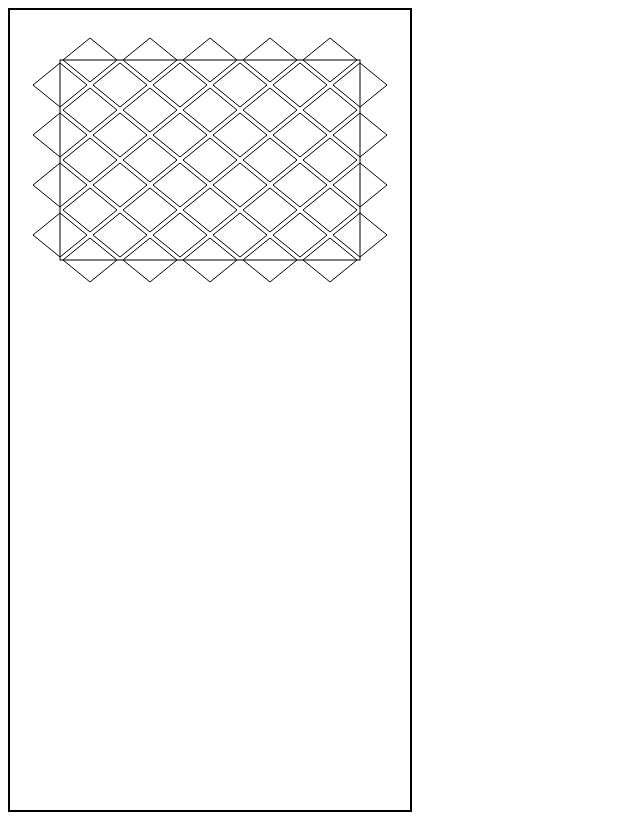
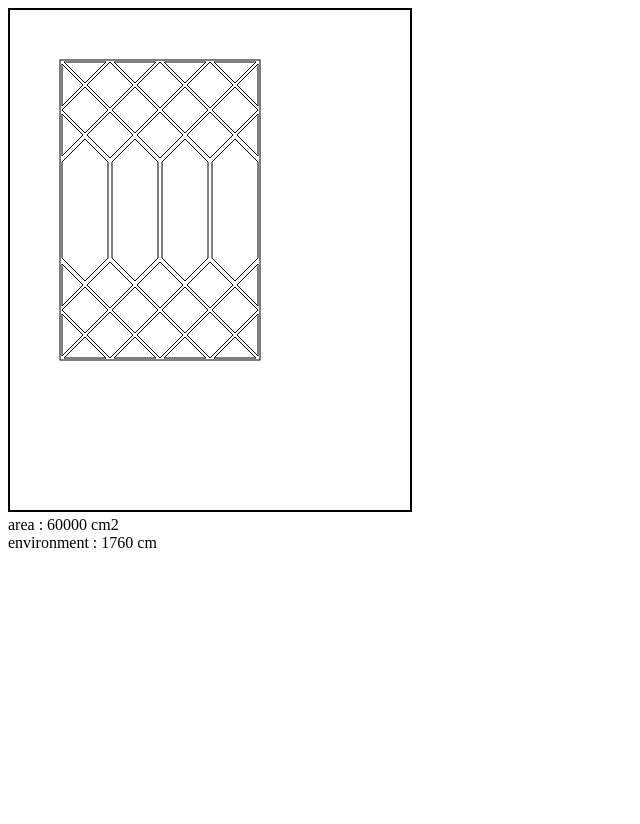
Before and after one commit to mohammaddan/Canvas-Tile2, a plain HTML site: page index.html in a window 1280 px wide. Shown: the whole page, without its empty margins (0-640 px from the left). After the commit the page ends 800 px from the top, so only its background shows below. Drawn offline with Linux system fonts and the light colour scheme.

Commit message:
SpotSpearMirror

```diff
--- a/Classes/BaseDrawer.js
+++ b/Classes/BaseDrawer.js
@@ -22,7 +22,7 @@ export default class BaseDrawer {
     isOnTheShape(x, y) {
         let sz = this.primitives.length;
         for (let i = 0; i < sz - 1; i++) {
-            if (this.primitives[i].points.some(p => p.x === x && p.y === y)) return true
+            if (this.primitives[i].points.some(p => Math.abs(p.x - x) < .0000001 && Math.abs(p.y - y) < .0000001)) return true
         }
         return false
     }
@@ -30,20 +30,22 @@ export default class BaseDrawer {
     addPointInRows(point, offsetX = 0) {
         let nextRow = this.rows.find(r => r.height == point.y)
         if (nextRow == null) {
-            this.rows.push({ height: point.y, points: new Set([this.xOffet]) });
+            this.rows.push({ height: point.y, points: new Set([offsetX]) });
             nextRow = this.rows[this.rows.length - 1];
             this.rows = this.rows.sort((a, b) => a.height - b.height)
         }
-        nextRow.points.add(point.x)
+        if (offsetX !== point.x) nextRow.points.add(point.x)
     }
 
     addShape(primitive) {
+        console.log([...this.rows]);
+
         let x = [...this.rows[0].points].sort((a, b) => a - b)[0];
         let y = this.rows[0].height;
         this.rows[0].points.forEach((q) => {
             isNaN(q) ? this.rows[0].points.delete(q) : "";
         });
-        while (x + primitive.points[0].x > this.width || this.isInTheShape(primitive, x, y)) {
+        while (x + primitive.width > this.width || this.isInTheShape(primitive, x, y)) {
             this.rows[0].points.delete(x);
             this.rows[0].points.forEach((q) => { isNaN(q) ? this.rows[0].points.delete(q) : ""; });
             if (this.rows[0].points.size === 0) {
@@ -56,14 +58,35 @@ export default class BaseDrawer {
         this.primitives.push(primitive);
         this.rows[0].points.delete(x);
         primitive.points.forEach((p, index) => {
-            if (index && (p.x >= -primitive.width / 2) &&
+            if (index && (p.x >= 0) &&
                 (p.y >= 0) && (p.x < this.width) && !this.isOnTheShape(p.x, p.y))
                 this.addPointInRows(p)
         })
-        if (this.rows[0].points.size === 0) this.rows = this.rows.splice(1);
-        if (this.rows[0].points.size === 0) this.rows = this.rows.splice(1);
+        while (this.rows.length && this.rows[0].points.size === 0) {
+            this.rows = this.rows.splice(1);
+        }
+        // if (this.rows[0].points.size === 0) this.rows = this.rows.splice(1);
+        // if (this.rows[0].points.size === 0) this.rows = this.rows.splice(1);
         // console.log(this.rows)
         // this.drawLastShapeWithAllPoint();
+    }
+
+    addOneShapeAt(x, y, primitive) {
+        primitive.shiftXY(x, y);
+        this.primitives.push(primitive);
+    }
+
+    addOneRowOfShapes(x, y, primitive, countX) {
+        for (let i = 0; i < countX; i++) {
+            let temp = primitive.clone();
+            temp.shiftXY(x, y);
+            this.primitives.push(temp);
+            x += temp.width;
+        }
+        // this.addPointInRows({ x: x, y: y }, x);
+        // this.addPointInRows({ x: 0, y: y + primitive.height });
+        // let r0 = this.rows.findIndex(r => r.height === 0);
+        // if (r0 >= 0) this.rows = this.rows.splice(1);
     }
 
     drawLastShapeWithAllPoint() {
@@ -86,6 +109,7 @@ export default class BaseDrawer {
         // this.ctx.imageSmoothingEnabled = true;
         // console.log(this.shapes);
         // this.ctx.strokeStyle='#000000aa';
+        this.ctx.clearRect(0, 0, this.width + 100, this.height + 100);
         this.ctx.strokeRect(50, 50, this.width, this.height);
 
         this.primitives.forEach(shape => shape.draw(this.ctx))
--- /dev/null
+++ b/Classes/Mirrors/BaseMirror.js
@@ -0,0 +1,57 @@
+import BaseDrawer from "../BaseDrawer.js";
+import LeftTriangle from "../Primitives/LeftTriangle.js";
+import Lozenge from "../Primitives/Lozenge.js";
+import RightTriangle from "../Primitives/RightTriangle.js";
+
+export default class BaseMirror {
+    constructor(ctx, width, height) {
+        this.ctx = ctx;
+        this.width = width;
+        this.height = height;
+        this.drawer = new BaseDrawer(ctx, width, height);
+    }
+
+    draw() {
+        this.drawer.drawAll();
+    }
+
+    area() {
+        let a = 0;
+        let width = this.drawer.width;
+        let height = this.drawer.height;
+        this.drawer.primitives.forEach(p => {
+            a += p.area(width, height);
+        });
+        return Math.round(a);
+    }
+
+    environment() {
+        return Math.round(this.drawer.primitives.reduce((prev, next) => prev + next.environment(), 0));
+    }
+
+    parameters(){
+        return [
+            {value:'countX',label:'تعداد تکرار در عرض'},
+            {value:'countY',label:'تعداد تکرار در ارتفاع'},
+        ]
+    }
+
+    limits(){
+        return {
+            countX:null,countY:null
+        }
+    }
+
+    add2RowLozenge(y,lWidth,lHeight,countX,padding=0){
+        for (let i = 0; i < 2; i++) {
+            this.drawer.addOneShapeAt(0, lHeight * i+y, new LeftTriangle(lWidth / 2, lHeight, padding));
+            this.drawer.addOneRowOfShapes(lWidth / 2, lHeight / 2 + lHeight * i+y,
+                new Lozenge(lWidth, lHeight, padding), countX - 1);
+            this.drawer.addOneShapeAt(this.width - lWidth / 2, lHeight * i+y,
+                new RightTriangle(lWidth / 2, lHeight, padding));
+            if (i===0)
+                this.drawer.addOneRowOfShapes(0, lHeight + lHeight * i+y,
+                    new Lozenge(lWidth, lHeight, padding), countX);
+        }
+    }
+}
--- a/Classes/Mirrors/LozengeMirror.js
+++ b/Classes/Mirrors/LozengeMirror.js
@@ -1,21 +1,43 @@
-import BaseDrawer from "../BaseDrawer.js";
+import BottomTriangle from "../Primitives/BottomTriangle.js";
+import LeftTriangle from "../Primitives/LeftTriangle.js";
 import Lozenge from "../Primitives/Lozenge.js";
+import RightTriangle from "../Primitives/RightTriangle.js";
+import UpperTriangle from "../Primitives/UpperTriangle.js";
+import BaseMirror from "./BaseMirror.js";
 
-export default class LozengeMirror {
-    constructor(ctx, width, height, countX, countY) {
-        this.ctx = ctx;
-        this.width = width;
-        this.height = height;
+export default class LozengeMirror extends BaseMirror {
+    constructor(ctx, width, height, countX, countY, padding = 0) {
+        super(ctx, width, height);
+
         this.lozengeWidth = width / countX;
         this.lozengeHeight = height / countY;
-        this.drawer = new BaseDrawer(ctx, width, height, -this.lozengeWidth / 2);
-        let cnt = (countX + 1) * countY + countX * (countY + 1);
-        for (let i = 0; i < cnt; i++) {
-            this.drawer.addShape(new Lozenge(this.lozengeWidth, this.lozengeHeight, 3));
-        }
+        this.drawer.addOneRowOfShapes(0, 0, new UpperTriangle(this.lozengeWidth, this.lozengeHeight / 2, padding), countX);
+        for(let i=0;i<countY-1;i++)
+            this.add2RowLozenge(this.lozengeHeight*i,this.lozengeWidth,this.lozengeHeight,countX,padding);
+
+        this.drawer.addOneRowOfShapes(0, height - this.lozengeHeight / 2, new BottomTriangle(this.lozengeWidth, this.lozengeHeight / 2, padding), countX);
+
+        // for (let i = 0; i < countY; i++) {
+        //     this.drawer.addOneShapeAt(0, this.lozengeHeight * i, new LeftTriangle(this.lozengeWidth / 2, this.lozengeHeight, padding));
+        //     this.drawer.addOneRowOfShapes(this.lozengeWidth / 2, this.lozengeHeight / 2 + this.lozengeHeight * i,
+        //         new Lozenge(this.lozengeWidth, this.lozengeHeight, padding), countX - 1);
+        //     this.drawer.addOneShapeAt(this.width - this.lozengeWidth / 2, this.lozengeHeight * i,
+        //         new RightTriangle(this.lozengeWidth / 2, this.lozengeHeight, padding));
+        //     if (i < countY - 1)
+        //         this.drawer.addOneRowOfShapes(0, this.lozengeHeight + this.lozengeHeight * i,
+        //             new Lozenge(this.lozengeWidth, this.lozengeHeight, padding), countX);
+        // }
+
+
+        // let cnt = 2 * countX * countY;
+        // this.drawer.addOneRowOfShapes(0, this.lozengeHeight, new Lozenge(this.lozengeWidth, this.lozengeHeight,padding), countX);
+        // for (let i = 0; i < countX; i++) {
+        //     this.drawer.addShape(new UpperTriangle(this.lozengeWidth, this.lozengeHeight / 2,padding));
+        // }
+        // for (let i = 0; i < 1; i++) {
+        //     if (i % (2 * countX) === 0) this.drawer.addShape(new LeftTriangle(this.lozengeWidth / 2, this.lozengeHeight,padding));
+        //     this.drawer.addShape(new Lozenge(this.lozengeWidth, this.lozengeHeight,padding));
+        // }
     }
 
-    draw() {
-        this.drawer.drawAll();
-    }
 }
--- /dev/null
+++ b/Classes/Mirrors/SpotSpearMirror.js
@@ -0,0 +1,31 @@
+import BottomTriangle from "../Primitives/BottomTriangle.js";
+import UpperTriangle from "../Primitives/UpperTriangle.js";
+import BaseMirror from "./BaseMirror.js";
+import Spear from "../Primitives/Spear.js";
+
+export default class SpotSpearMirror extends BaseMirror {
+    constructor(ctx, width, height, countX, padding = 0) {
+        super(ctx, width, height);
+
+        this.spearWidth = this.lozengeHeight = this.lozengeWidth = width / countX;
+        this.spearHeight= height - 3 * this.lozengeHeight;
+        this.drawer.addOneRowOfShapes(0, 0, new UpperTriangle(this.lozengeWidth, this.lozengeHeight / 2, padding), countX);
+        this.add2RowLozenge(0,this.lozengeWidth,this.lozengeHeight,countX,padding);
+        this.drawer.addOneRowOfShapes(0, 2* this.lozengeHeight , new Spear(this.spearWidth, this.spearHeight, padding), countX);
+        this.add2RowLozenge(this.spearHeight+this.lozengeHeight,this.lozengeWidth,this.lozengeHeight,countX,padding);
+        this.drawer.addOneRowOfShapes(0, height - this.lozengeHeight / 2, new BottomTriangle(this.lozengeWidth, this.lozengeHeight / 2, padding), countX);
+    }
+
+    parameters(){
+        return [
+            {value:'countX',label:'تعداد تکرار در عرض'},
+        ]
+    }
+
+    limits(){
+        return {
+            countX: []
+        }
+    }
+
+}
--- a/Classes/Primitive.js
+++ b/Classes/Primitive.js
@@ -42,15 +42,19 @@ export default class Primitive {
     }
 
     isInside(p) {
-        let res = 0;
         let size = this.points.length;
         for (let i = 0; i < size; i++) {
-            res += this.isLeft(p, this.points[i], this.points[(i + 1) % size]) ? 1 : -1;
+            if (Math.abs(p.x - this.points[i].x) < .00000001 && Math.abs(p.y - this.points[i].y) < .00000001) return false;
+            if (!this.isLeft(p, this.points[i], this.points[(i + 1) % size])) return false;
         }
-        return res === size;
+        return true;
     }
 
     isLeft(p, p1, p2) {
-        return ((p2.x - p1.x) * (p.y - p1.y) - (p2.y - p1.y) * (p.x - p1.x)) > 0;
+        return (p2.x - p1.x) * (p.y - p1.y) - (p2.y - p1.y) * (p.x - p1.x) > 0;
+    }
+
+    isInDrawerBound(width, height) {
+        return !this.points.some(p => p.x < 0 || p.x > width || p.y < 0 || p.y > height);
     }
 }
--- /dev/null
+++ b/Classes/Primitives/BottomTriangle.js
@@ -0,0 +1,28 @@
+import Primitive from "../Primitive.js";
+
+export default class BottomTriangle extends Primitive {
+    constructor(width, height, padding = 0, lineWidth = 1) {
+        super(width, height, padding, lineWidth);
+
+        this.points.push({ x: width / 2, y: 0 });
+        this.points.push({ x: width, y: height });
+        this.points.push({ x: 0, y: height });
+
+        this.drawablePoints.push({ x: width / 2, y: padding });
+        this.drawablePoints.push({ x: width - padding * 2, y: height - padding });
+        this.drawablePoints.push({ x: padding * 2, y: height - padding });
+    }
+
+    clone() {
+        return new BottomTriangle(this.width, this.height, this.padding, this.lineWidth);
+    }
+
+    area(drawerWidth, drawerHeight) {
+        return this.width * this.height / 2;
+    }
+
+    environment() {
+        let edge = Math.sqrt((this.width / 2) ^ 2 + this.height ^ 2);
+        return edge * 2 + this.width;
+    }
+}
--- /dev/null
+++ b/Classes/Primitives/LeftTriangle.js
@@ -0,0 +1,28 @@
+import Primitive from "../Primitive.js";
+
+export default class LeftTriangle extends Primitive {
+    constructor(width, height, padding = 0, lineWidth = 1) {
+        super(width, height, padding, lineWidth);
+        this.points.push({ x: 0, y: 0 });
+        this.points.push({ x: width, y: height / 2 });
+        this.points.push({ x: 0, y: height });
+
+        this.drawablePoints.push({ x: padding, y: 2 * padding });
+        this.drawablePoints.push({ x: width - padding, y: height / 2 });
+        this.drawablePoints.push({ x: padding, y: height - 2 * padding });
+
+    }
+
+    clone() {
+        return new LeftTriangle(this.width, this.height, this.padding, this.lineWidth);
+    }
+
+    area(drawerWidth, drawerHeight) {
+        return this.width * this.height / 2;
+    }
+
+    environment() {
+        let edge = Math.sqrt((this.height / 2) ^ 2 + this.width ^ 2);
+        return edge * 2 + this.height;
+    }
+}
--- a/Classes/Primitives/Lozenge.js
+++ b/Classes/Primitives/Lozenge.js
@@ -13,4 +13,21 @@ export default class Lozenge extends Primitive {
         this.drawablePoints.push({ x: width - padding, y: 0 });
         this.drawablePoints.push({ x: width / 2, y: height / 2 - padding });
     }
+
+    clone() {
+        return new Lozenge(this.width, this.height, this.padding, this.lineWidth);
+    }
+
+    area(drawerWidth, drawerHeight) {
+        // if (this.isInDrawerBound(drawerWidth, drawerHeight))
+        return this.width * this.height / 2;
+        // return this.width * this.height / 4;
+    }
+
+    environment() {
+        let edge = Math.sqrt(this.width ^ 2 + this.height ^ 2);
+        // if (this.isInDrawerBound(drawerWidth, drawerHeight))
+        return edge * 4;
+
+    }
 }
--- /dev/null
+++ b/Classes/Primitives/RightTriangle.js
@@ -0,0 +1,27 @@
+import Primitive from "../Primitive.js";
+
+export default class RightTriangle extends Primitive {
+    constructor(width, height, padding = 0, lineWidth = 1) {
+        super(width, height, padding, lineWidth);
+        this.points.push({ x: width, y: 0 });
+        this.points.push({ x: width, y: height });
+        this.points.push({ x: 0, y: height / 2 });
+
+        this.drawablePoints.push({ x: width - padding, y: 2 * padding });
+        this.drawablePoints.push({ x: width - padding, y: height - 2 * padding });
+        this.drawablePoints.push({ x: padding, y: height / 2 });
+    }
+
+    clone() {
+        return new RightTriangle(this.width, this.height, this.padding, this.lineWidth);
+    }
+
+    area(drawerWidth, drawerHeight) {
+        return this.width * this.height / 2;
+    }
+
+    environment() {
+        let edge = Math.sqrt((this.height / 2) ^ 2 + this.width ^ 2);
+        return edge * 2 + this.height;
+    }
+}
--- /dev/null
+++ b/Classes/Primitives/Spear.js
@@ -0,0 +1,36 @@
+import Primitive from "../Primitive.js";
+
+export default class Spear extends Primitive {
+    constructor(width, height, padding = 0, lineWidth = 1) {
+        super(width, height, padding, lineWidth);
+        this.h1=width/2;
+        this.h2=height-2*this.h1;
+        this.points.push({ x: 0, y: 0 });
+        this.points.push({ x: width / 2, y: -this.h1 });
+        this.points.push({ x: width, y: 0 });
+        this.points.push({ x: width, y: this.h2 });
+        this.points.push({ x: width/2, y: this.h1+this.h2 });
+        this.points.push({ x: 0, y: this.h2 });
+
+        this.drawablePoints.push({ x: padding, y: padding });
+        this.drawablePoints.push({ x: width / 2, y: - this.h1+ 2*padding });
+        this.drawablePoints.push({ x: width-padding, y: padding });
+        this.drawablePoints.push({ x: width-padding, y: this.h2-padding });
+        this.drawablePoints.push({ x: width/2, y: this.h1+this.h2 -2*padding});
+        this.drawablePoints.push({ x: padding, y: this.h2-padding });
+    }
+
+    clone() {
+        return new Spear(this.width, this.height, this.padding, this.lineWidth);
+    }
+
+    area(drawerWidth, drawerHeight) {
+        return this.width * this.h1+this.width*this.h2;
+    }
+
+    environment() {
+        let edge = Math.sqrt((this.width/2) ^ 2 + this.h1 ^ 2);
+        return edge * 4+2*this.h2;
+
+    }
+}
--- /dev/null
+++ b/Classes/Primitives/UpperTriangle.js
@@ -0,0 +1,27 @@
+import Primitive from "../Primitive.js";
+
+export default class UpperTriangle extends Primitive {
+    constructor(width, height, padding = 0, lineWidth = 1) {
+        super(width, height, padding, lineWidth);
+        this.points.push({ x: 0, y: 0 });
+        this.points.push({ x: width, y: 0 });
+        this.points.push({ x: width / 2, y: height });
+
+        this.drawablePoints.push({ x: padding * 2, y: padding });
+        this.drawablePoints.push({ x: width - padding * 2, y: padding });
+        this.drawablePoints.push({ x: width / 2, y: height - padding });
+    }
+
+    clone() {
+        return new UpperTriangle(this.width, this.height, this.padding, this.lineWidth);
+    }
+
+    area(drawerWidth, drawerHeight) {
+        return this.width * this.height / 2;
+    }
+
+    environment() {
+        let edge = Math.sqrt((this.width / 2) ^ 2 + this.height ^ 2);
+        return edge * 2 + this.width;
+    }
+}
--- a/index.html
+++ b/index.html
@@ -8,8 +8,8 @@
     <title>Canvas tiling shapes</title>
 </head>
 <body>
-    <canvas id='myCanvas' width="500" height="800"
-     style="border:2px solid #000;"></canvas>
+    <canvas id='myCanvas' width="500" height="500" style="border:2px solid #000;"></canvas>
+    <div id='properties'></div>
     <script src="script.js" type="module"></script>
 </body>
 </html>
--- a/script.js
+++ b/script.js
@@ -1,19 +1,26 @@
 import BaseDrawer from "./Classes/BaseDrawer.js";
 import LozengeMirror from "./Classes/Mirrors/LozengeMirror.js";
 import Lozenge from "./Classes/Primitives/Lozenge.js";
+import SpotSpearMirror from "./Classes/Mirrors/SpotSpearMirror.js";
 let canvas = document.getElementById('myCanvas');
 let ctx = canvas.getContext("2d");
 console.log(canvas.clientWidth, canvas.clientHeight)
 canvas.setAttribute('width', '400px');
-canvas.setAttribute('height', '800px');
+canvas.setAttribute('height', '500px');
 let body = document.body;
+let cx = 0;
+// let mirror = new LozengeMirror(ctx, 300, 200, 6, 4, 4);
+let mirror = new SpotSpearMirror(ctx,200,300,4,2)
+mirror.draw();
+document.getElementById('properties').innerHTML = 'area : ' + mirror.area() + ' cm2<br/>' + 'environment : ' + mirror.environment() + ' cm';
+// body.addEventListener('keyup', () => {
+//     cx = (cx + 1) % 10;
+//     mirror = new LozengeMirror(ctx, 300, 200, 6, 4, cx);
+//     mirror.draw();
+// });
+// let drawer = new BaseDrawer(ctx, 300, 210, 0);
 
-let lmirror = new LozengeMirror(ctx, 300, 200, 5, 4);
-lmirror.draw();
-// let drawer = new BaseDrawer(ctx, 300, 210, -30);
-
-// let shapes = Array.from({ length: 45 }, (x) => new Lozenge(60, 60, 4))
-
+// let shapes = Array.from({ length: 45 }, (x) => new Lozenge(301 / 9, 50, 4))
 
 // let stop = false;
 // body.addEventListener('keyup', () => {
```
